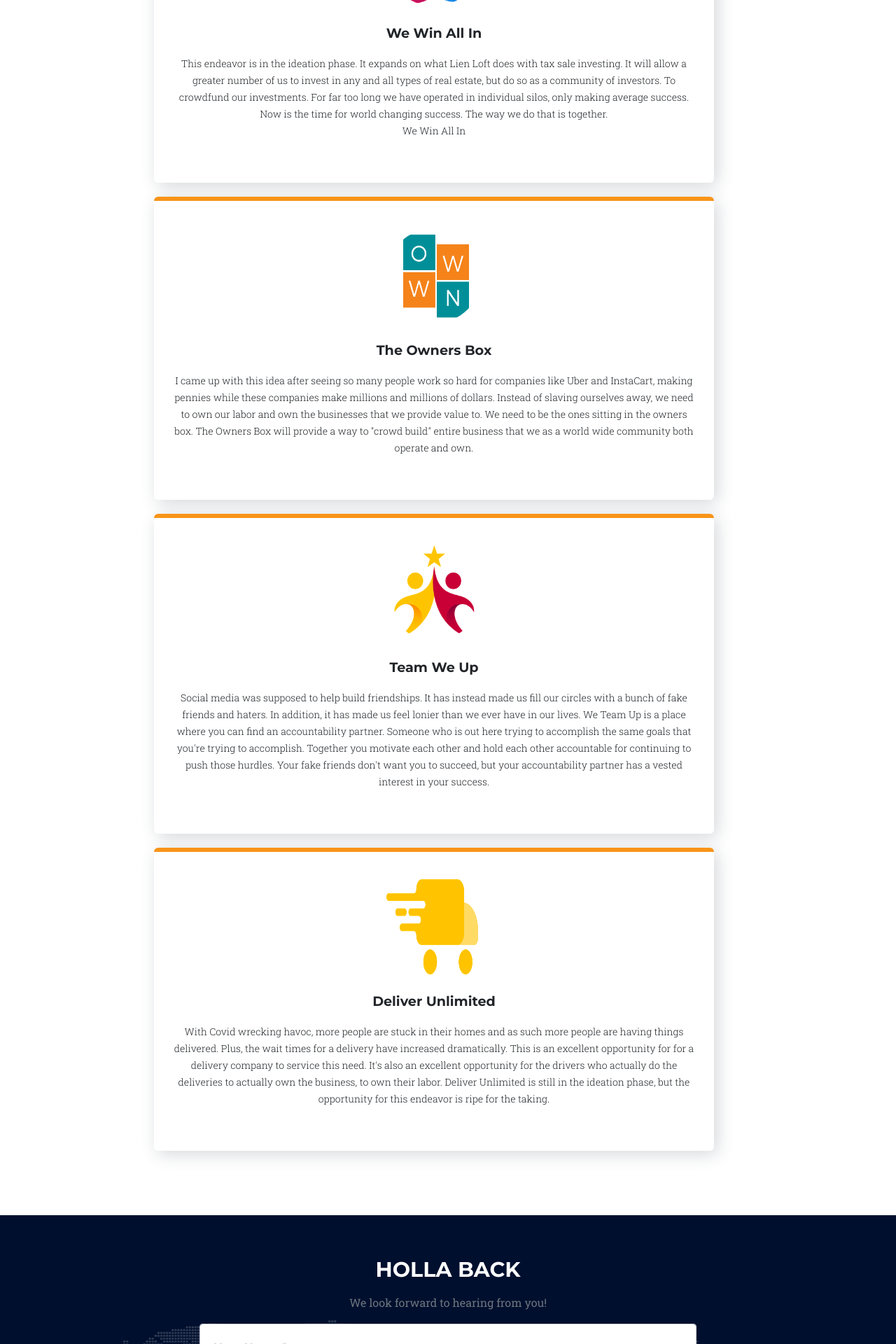
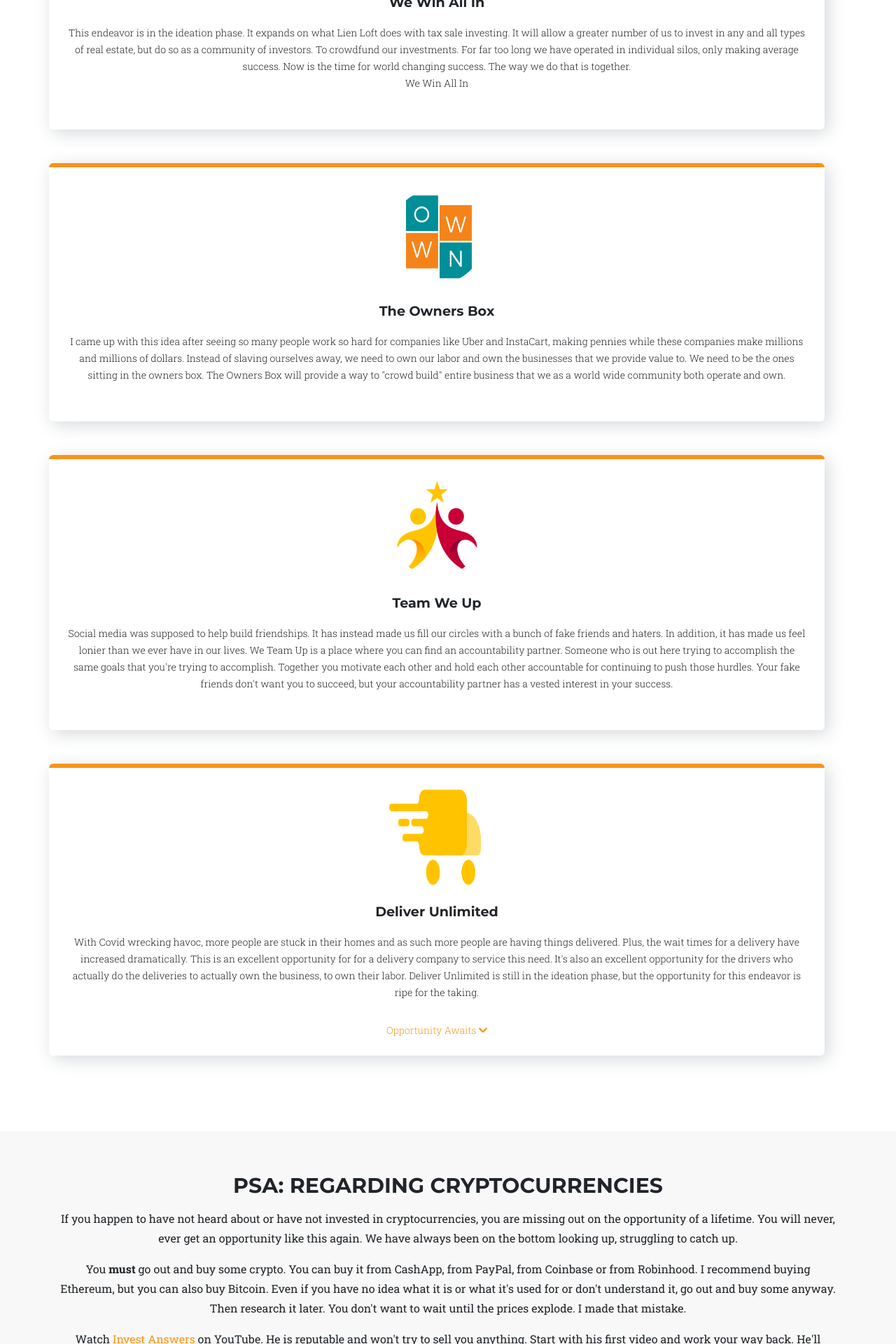
Before and after one commit to alfreda99/reign_supreme, a Flask app: page / in a window 1280 px wide. Shown: the part 2640-4560 px from the top of the page at 70% size. Run offline with Flask 2, Linux system fonts and the light colour scheme; some libraries are stand-ins or nearby versions; some web fonts are replaced.

Commit message:
added cryto psa and delivery text

```diff
--- a/ww_app/static/css/agency.css
+++ b/ww_app/static/css/agency.css
@@ -309,7 +309,7 @@ header.masthead .intro-text .intro-heading {
 .link-list {
    list-style-type:none;
    padding:0;
-   margin:1.5rem 1rem;
+   margin:2rem 2rem;
    -moz-box-pack:center;
    justify-content:center;
    -moz-box-orient:vertical;
@@ -339,13 +339,13 @@ header.masthead .intro-text .intro-heading {
 }
 
 .link-list>li {
-   max-width:320px;
+   /*max-width:320px;*/
    width:100%;
-   margin:0 auto 1.5rem;
+   margin:0 auto 3.0rem;
    padding:1.5rem
 }
 
-@media(min-width:48rem) {
+/*@media(min-width:48rem) {
    .link-list>li {
       width:unset;
       margin:unset;
@@ -365,7 +365,7 @@ header.masthead .intro-text .intro-heading {
     margin: 0 50px 20px 150px;
    }
 }
-
+*/
 .link-list>li p {
   font-size:.875rem;
   line-height:24px;
@@ -693,6 +693,9 @@ header.masthead .intro-text .intro-heading {
   }
 }
 
+section#psa {
+  background-color: #f8f8f8;
+}
 section#contact {
   background-color: #010f2e;
   background-image: url("../img/map-image.png");
--- a/ww_app/templates/index.html
+++ b/ww_app/templates/index.html
@@ -171,6 +171,22 @@
                     With Covid wrecking havoc, more people are stuck in their homes and as such more people are having things delivered. Plus, the wait times for a delivery have increased dramatically. This is an excellent opportunity for for a delivery company to service this need.  It's also an excellent opportunity for the drivers who actually do the deliveries to actually own the business, to own their labor. Deliver Unlimited is still in the ideation phase, but the opportunity for this endeavor is ripe for the taking.
                   </p>
               </article>
+
+              <p>
+                <a class="" data-toggle="collapse" href="#bloomberg" role="button" aria-expanded="false" aria-controls="bloomberg">
+                  Opportunity Awaits <i class="fa fa-chevron-down" aria-hidden="true"></i>
+                </a>
+              </p>
+              <div class="collapse" id="bloomberg">
+                <div>
+                  <p style="margin-bottom: 10px;margin: 15px 0 5px 0;">Bloomberg:: FedEx Ground Delivery Becomes a Road to Riches for Contractors</p>
+                  <p style="padding: 0 10px 0 10px;">
+                    <i>
+                      "Prices for routes have increased 50% in three years, but they still may bring returns of more than 20% a year. Patton predicts most contractors will see their sales double over the next three years. Typically, entrepreneurs can buy 10 FedEx routes for about $1.25 million.""
+                    </i>
+                  </article>
+                </div>
+              </div>
             </li>
 
           </ul>
@@ -180,7 +196,27 @@
   </section>
 
   <!-- Contact -->
-  <section  id="contact">
+  <section  id="psa">
+    <div class="container">
+      <div class="row">
+        <div class="col-lg-12 text-center">
+          <h2 class="section-heading text-uppercase">PSA: Regarding Cryptocurrencies</h2>
+          <p class="section-subheading">
+            If you happen to have not heard about or have not invested in cryptocurrencies, you are missing out on the opportunity of a lifetime.  You will never, ever get an opportunity like this again.  We have always been on the bottom looking up, struggling to catch up.
+          </p>
+          <p class="section-subheading">
+            You <b>must</b> go out and buy some crypto.  You can buy it from CashApp, from PayPal, from Coinbase or from Robinhood.  I recommend buying Ethereum, but you can also buy Bitcoin.  Even if you have no idea what it is or what it's used for or don't understand it, go out and buy some anyway.  Then research it later.  You don't want to wait until the prices explode. I made that mistake.
+          </p>
+          <p class="section-subheading">
+            Watch <a href="https://www.youtube.com/channel/UClgJyzwGs-GyaNxUHcLZrkg">Invest Answers</a> on YouTube.  He is reputable and won't try to sell you anything.  Start with his first video and work your way back.  He'll teach you everything you need to know.  Also follow Raoul Pal on Twitter.
+          </p>
+        </div>
+      </div>
+    </div>
+  </section>
+
+  <!-- Contact -->
+  <section id="contact">
     <div class="container">
       <div class="row">
         <div class="col-lg-12 text-center">
@@ -188,6 +224,7 @@
           <p class="section-subheading text-muted">We look forward to hearing from you!</p>
         </div>
       </div>
+      <div class="row">
         <div class="col-lg-12">
           <form id="contactForm" name="sentMessage" novalidate="novalidate">
             <div class="row">
```
